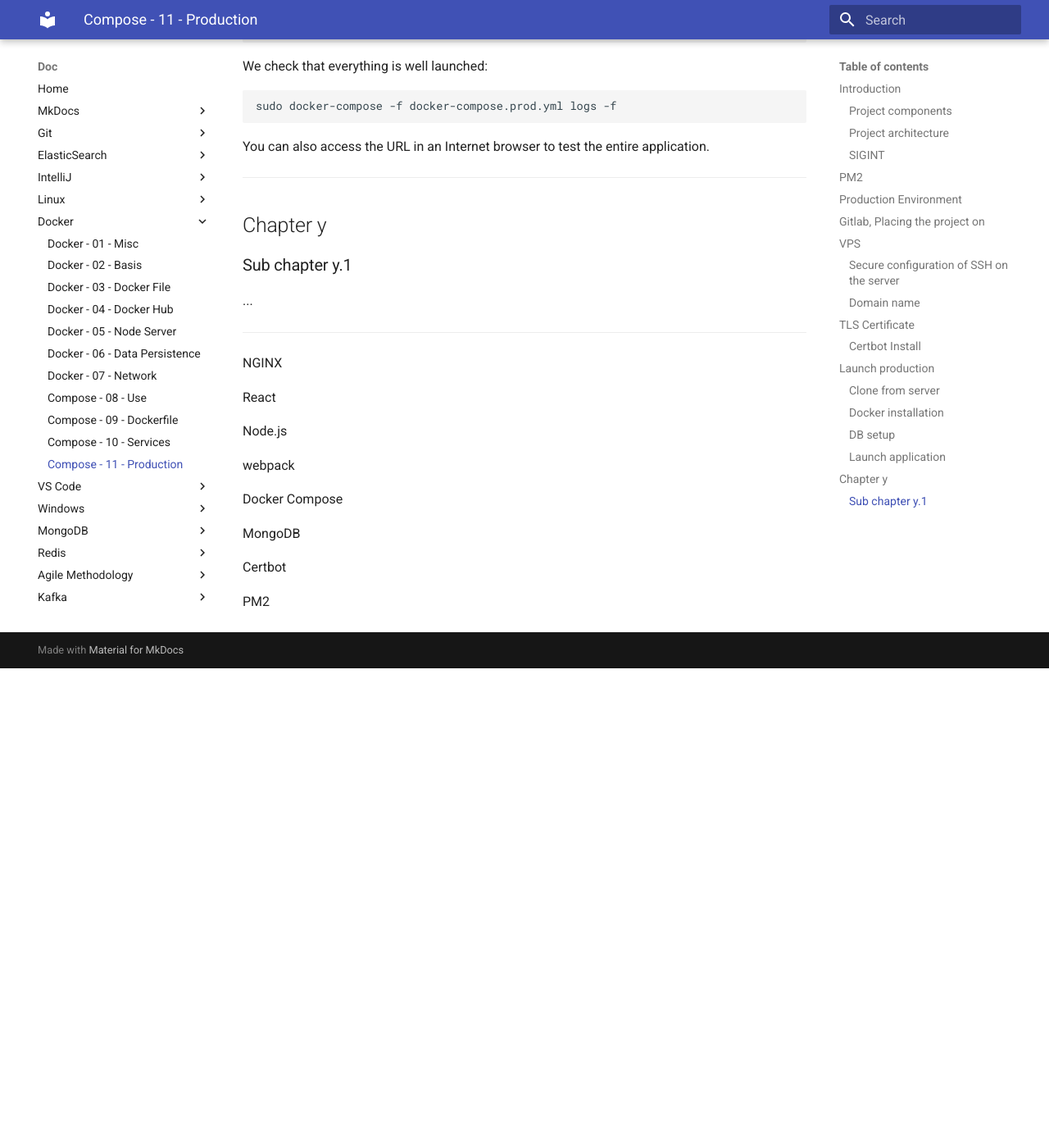
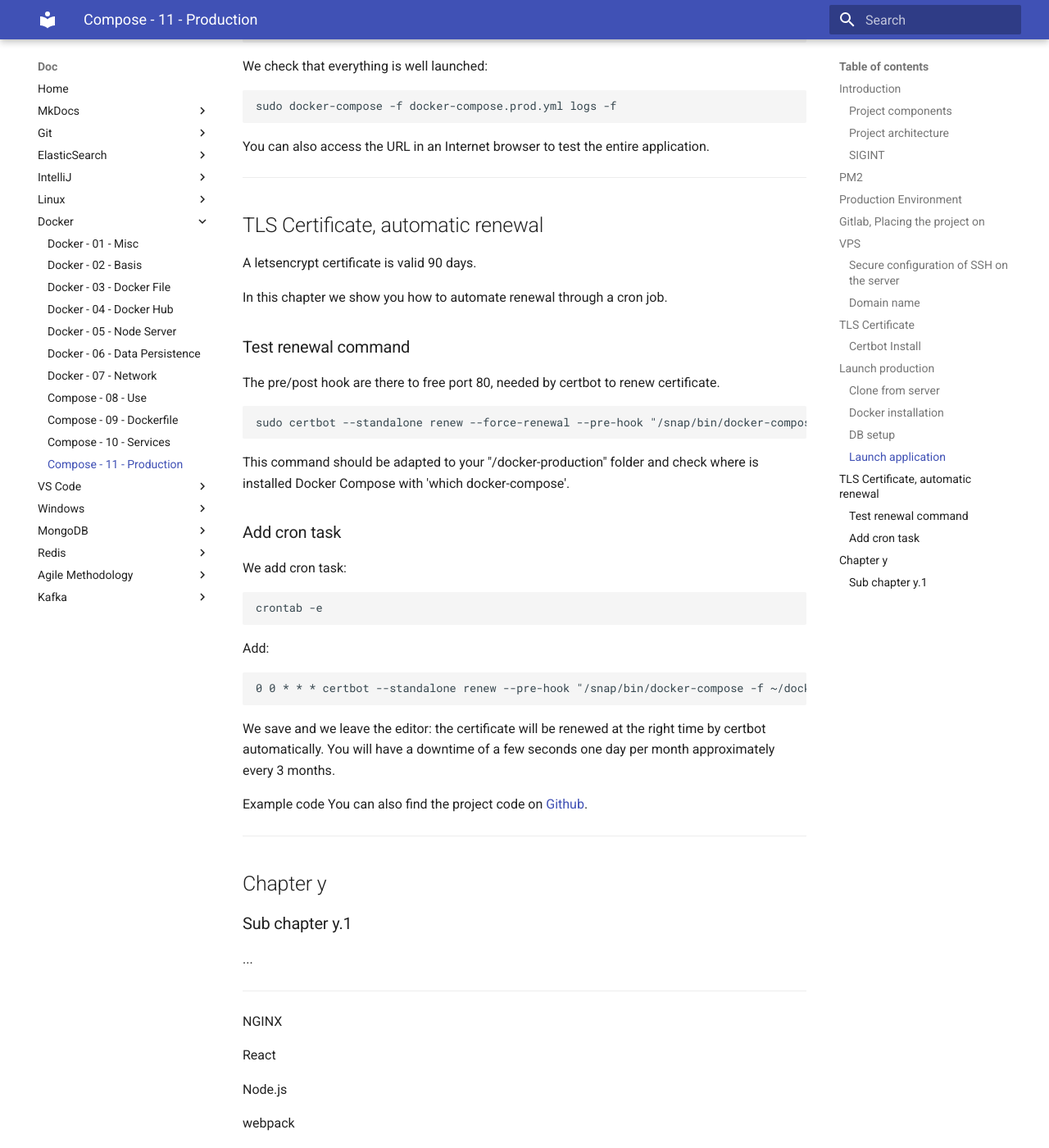
Before and after one commit to oldu73/doc, an MkDocs documentation site: the page built from docs/docker/11-compose-production.md, in a window 1280 px wide and 1400 px high, scrolled down 19329 px. Shown: the whole window at 82% size. Built offline with MkDocs 1.6.1 and Material for MkDocs 9.7.7, drawn with Linux system fonts in a browser that asks for light colours; before the commit the page ends 20144 px from its top, so only the background shows below that.

Commit message:
docker compose - production - tls certificate automatic renewal

````diff
--- a/docs/docker/11-compose-production.md
+++ b/docs/docker/11-compose-production.md
@@ -1003,6 +1003,43 @@
 
 ***
 
+## TLS Certificate, automatic renewal
+
+A letsencrypt certificate is valid 90 days.
+
+In this chapter we show you how to automate renewal through a cron job.
+
+### Test renewal command
+
+The pre/post hook are there to free port 80, needed by certbot to renew certificate.
+
+```console
+sudo certbot --standalone renew --force-renewal --pre-hook "/snap/bin/docker-compose -f ~/docker-production/docker-compose.prod.yml stop reverseproxy" --post-hook "/snap/bin/docker-compose -f ~/docker-production/docker-compose.prod.yml restart reverseproxy"
+```
+
+This command should be adapted to your "/docker-production" folder and check where is installed Docker Compose with 'which docker-compose'.
+
+### Add cron task
+
+We add cron task:
+
+```console
+crontab -e
+```
+
+Add:
+
+```text
+0 0 * * * certbot --standalone renew --pre-hook "/snap/bin/docker-compose -f ~/docker-production/docker-compose.prod.yml stop reverseproxy" --post-hook "/snap/bin/docker-compose -f ~/docker-production/docker-compose.prod.yml restart reverseproxy"
+```
+
+We save and we leave the editor: the certificate will be renewed at the right time by certbot automatically. You will have a downtime of a few seconds one day per month approximately every 3 months.
+
+Example code
+You can also find the project code on [Github](https://github.com/dymafr/docker-chapitre11-server-prod).
+
+***
+
 ## Chapter y
 
 ### Sub chapter y.1
````
